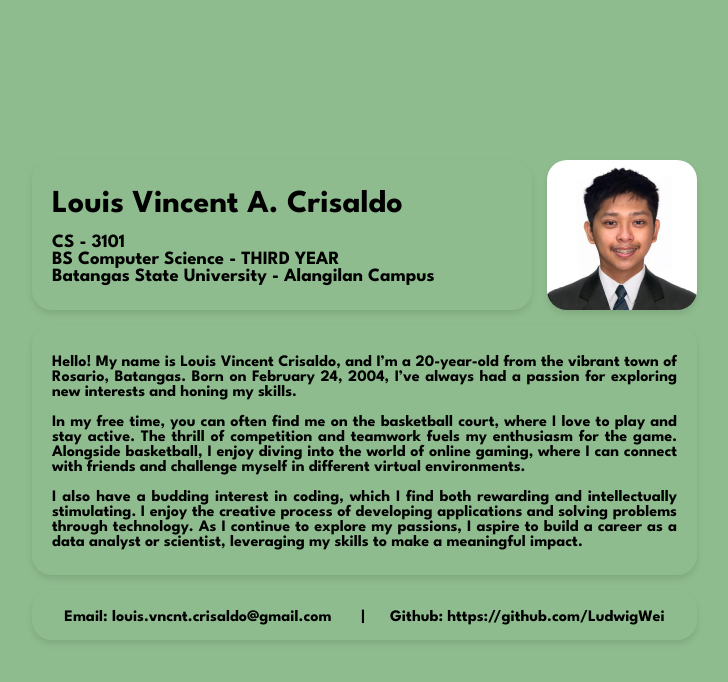
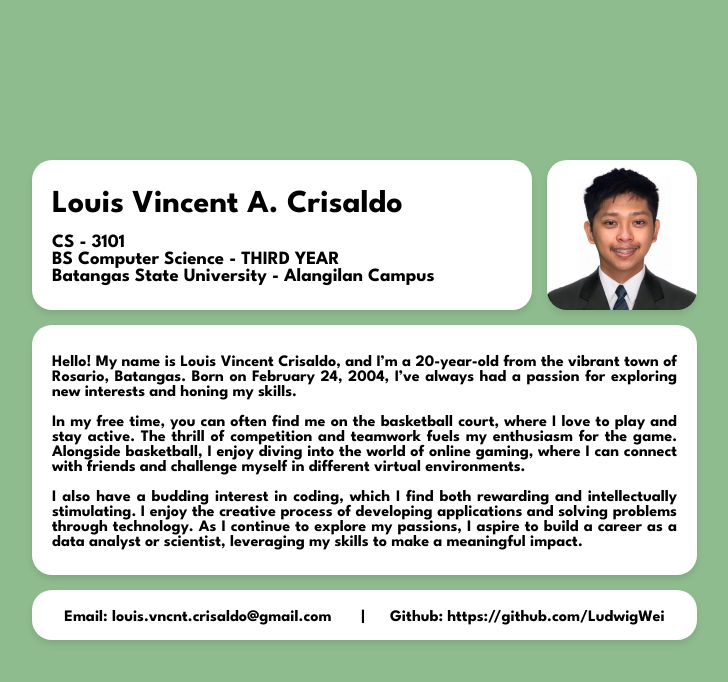
Before and after one commit to LudwigWei/CrisaldoLouisVincentCS3101_WSTactivities, a plain HTML site: page Exercise Sets/Exercise 2/about.html in a window 1280 px wide. Shown: the whole page, without its empty margins (258-986 px from the left). Drawn offline with Linux system fonts and the light colour scheme.

Commit message:
Update about.html

```diff
--- a/Exercise Sets/Exercise 2/about.html
+++ b/Exercise Sets/Exercise 2/about.html
@@ -14,7 +14,7 @@
 <body>
     <div class="container">
 
-        <div class="card_1 medium green">
+        <div class="card_1 medium white">
             <h1 class="league-spartan-unique">Louis Vincent A. Crisaldo</h1>
             <br><h3 class="league-spartan-unique">CS - 3101</h3>
             <h3 class="league-spartan-unique">BS Computer Science - THIRD YEAR</h3>
@@ -25,7 +25,7 @@
             <img src="assets/images/id_pic.png" alt="ID Picture" class="id_pic">
         </div>
 
-        <div class="card_3 large green">
+        <div class="card_3 large white">
             <p class="league-spartan-unique">
                 Hello! My name is Louis Vincent Crisaldo, and I’m a 20-year-old from the vibrant town of Rosario, Batangas. Born on February 24, 2004, I’ve always had a passion for exploring new interests and honing my skills.
 
@@ -35,7 +35,7 @@
             </p>
         </div>
 
-        <div class="card_4 info green">
+        <div class="card_4 info white">
             <p class="league-spartan-unique">Email: louis.vncnt.crisaldo@gmail.com &nbsp;&nbsp;&nbsp;&nbsp;&nbsp;&nbsp;|&nbsp;&nbsp;&nbsp;&nbsp;&nbsp;&nbsp;Github: https://github.com/LudwigWei</p>
         </div>
 
```
